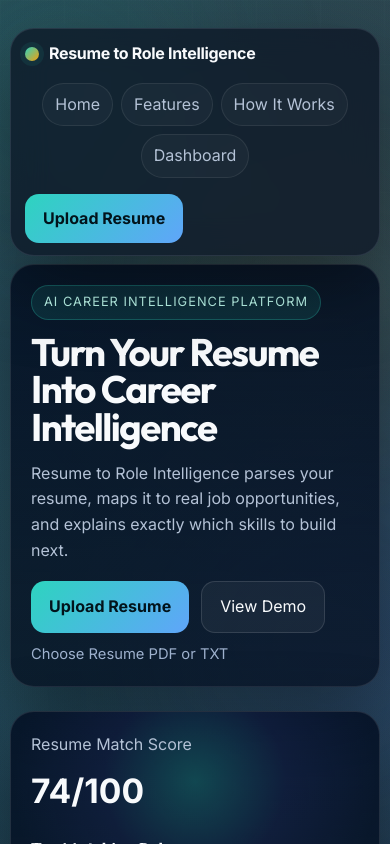
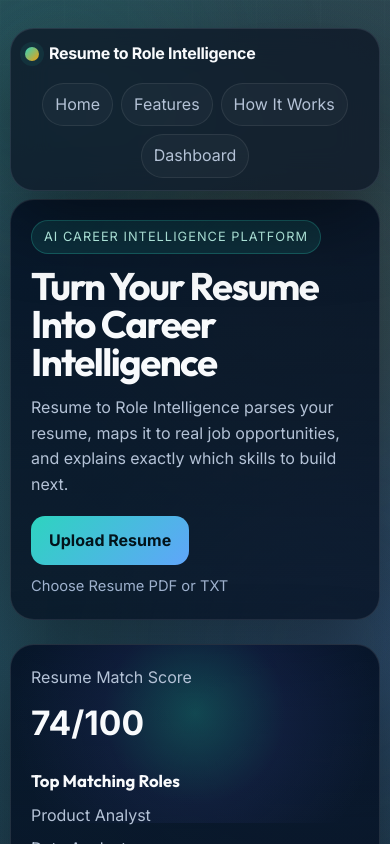
Before and after one commit to VISHWAJITH-GS/vs, a React (Vite) app in the folder frontend/: page / in a window 390 px wide. Shown: the top 844 px of the page. Built offline with nearby package versions, Linux system fonts and the light colour scheme.

Commit message:
feat: implement landing page components and styling for Resume to Role Intelligence platform

```diff
--- a/frontend/src/components/landing/HeroSection.jsx
+++ b/frontend/src/components/landing/HeroSection.jsx
@@ -3,7 +3,7 @@ import React from 'react'
 const fallbackRoles = ['Product Analyst', 'Data Analyst', 'Business Intelligence Associate']
 const fallbackGaps = ['SQL optimization', 'stakeholder storytelling', 'A/B testing']
 
-const HeroSection = ({ onUploadClick, onViewDemo, isAnalyzing, uploadLabel, analysis, error }) => {
+const HeroSection = ({ onUploadClick, isAnalyzing, uploadLabel, analysis, error }) => {
   const score = analysis?.resumeScore?.overall || 74
   const roles = Array.isArray(analysis?.jobMatches) && analysis.jobMatches.length
     ? analysis.jobMatches.slice(0, 3).map((item) => item.role)
@@ -25,9 +25,7 @@ const HeroSection = ({ onUploadClick, onViewDemo, isAnalyzing, uploadLabel, anal
           <button className="btn primary" type="button" onClick={onUploadClick} disabled={isAnalyzing}>
             {isAnalyzing ? 'Analyzing...' : 'Upload Resume'}
           </button>
-          <button className="btn" type="button" onClick={onViewDemo}>
-            View Demo
-          </button>
+
         </div>
         <p className="landing-upload-note">{uploadLabel}</p>
         {error ? <p className="landing-error">{error}</p> : null}
--- a/frontend/src/components/landing/LandingNavbar.jsx
+++ b/frontend/src/components/landing/LandingNavbar.jsx
@@ -1,7 +1,7 @@
 import React from 'react'
 import { Link } from 'react-router-dom'
 
-const LandingNavbar = ({ onUploadClick, isAnalyzing }) => {
+const LandingNavbar = () => {
   return (
     <nav className="landing-nav glass-panel">
       <Link to="/" className="landing-brand" aria-label="Resume to Role Intelligence home">
@@ -15,10 +15,6 @@ const LandingNavbar = ({ onUploadClick, isAnalyzing }) => {
         <a href="#how-it-works" className="landing-link">How It Works</a>
         <Link to="/dashboard" className="landing-link">Dashboard</Link>
       </div>
-
-      <button className="btn primary" type="button" onClick={onUploadClick} disabled={isAnalyzing}>
-        {isAnalyzing ? 'Analyzing...' : 'Upload Resume'}
-      </button>
     </nav>
   )
 }
--- a/frontend/src/styles/landing.css
+++ b/frontend/src/styles/landing.css
@@ -18,9 +18,9 @@
   position: sticky;
   top: 16px;
   z-index: 30;
-  display: grid;
-  grid-template-columns: auto 1fr auto;
+  display: flex;
   align-items: center;
+  justify-content: space-between;
   gap: 16px;
   padding: 12px 14px;
 }
@@ -354,8 +354,8 @@
 
 @media (max-width: 1040px) {
   .landing-nav {
-    grid-template-columns: 1fr;
-    justify-items: start;
+    flex-wrap: wrap;
+    justify-content: flex-start;
   }
 
   .landing-hero {
```
